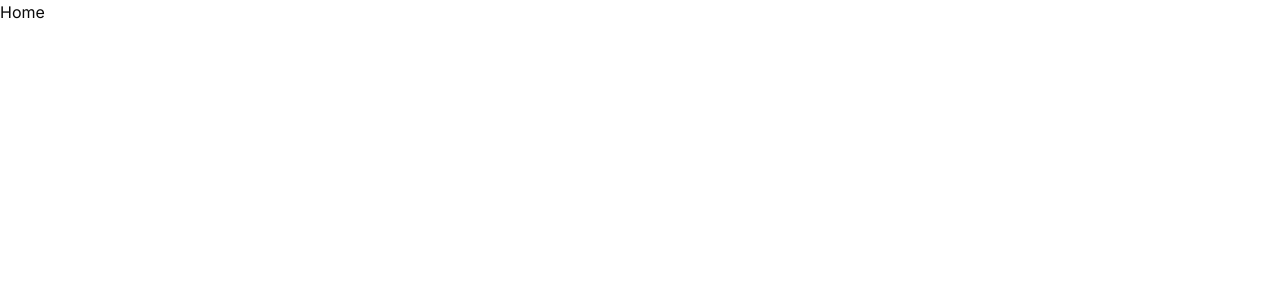
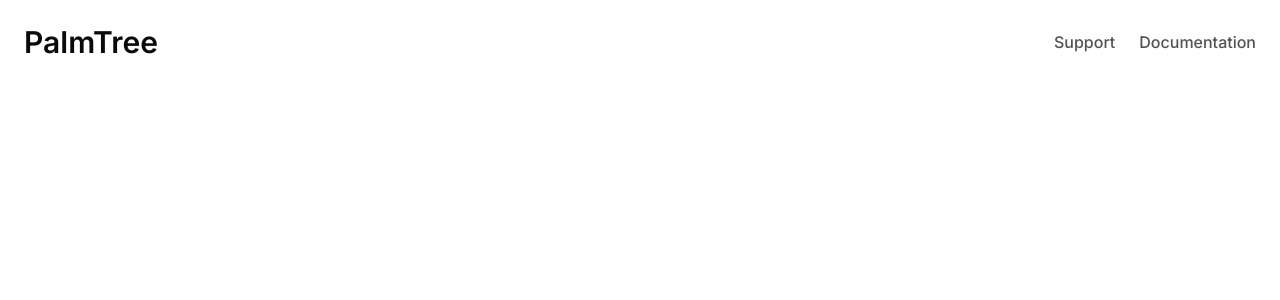
Before and after one commit to saadsayyed10/palmtree, a Next.js app in the folder frontend/: page / in a window 1280 px wide. Shown: the top 300 px of the page. Built offline with nearby package versions, Linux system fonts and the light colour scheme.

Commit message:
Home page Navbar

```diff
--- /dev/null
+++ b/frontend/app/(home)/layout.tsx
@@ -0,0 +1,7 @@
+import { ReactNode } from "react";
+
+const HomeLayout = ({ children }: { children: ReactNode }) => {
+  return <main>{children}</main>;
+};
+
+export default HomeLayout;
--- /dev/null
+++ b/frontend/app/(home)/page.tsx
@@ -0,0 +1,17 @@
+import Link from "next/link";
+
+const Home = () => {
+  return (
+    <div className="flex justify-center items-center w-full lg:p-6">
+      <header className="flex justify-between items-center w-full">
+        <h1 className="lg:text-3xl font-semibold">PalmTree</h1>
+        <div className="flex justify-end items-end w-full lg:gap-x-6 text-neutral-600 font-medium">
+          <Link href={"/support"}>Support</Link>
+          <Link href={"/documentation"}>Documentation</Link>
+        </div>
+      </header>
+    </div>
+  );
+};
+
+export default Home;
--- a/frontend/app/layout.tsx
+++ b/frontend/app/layout.tsx
@@ -3,7 +3,7 @@ import { Geist, Geist_Mono, Inter } from "next/font/google";
 import "./globals.css";
 import { cn } from "@/lib/utils";
 
-const inter = Inter({subsets:['latin'],variable:'--font-sans'});
+const inter = Inter({ subsets: ["latin"], variable: "--font-sans" });
 
 const geistSans = Geist({
   variable: "--font-geist-sans",
@@ -16,8 +16,8 @@ const geistMono = Geist_Mono({
 });
 
 export const metadata: Metadata = {
-  title: "Create Next App",
-  description: "Generated by create next app",
+  title: "Codename: Palmtree",
+  description: "",
 };
 
 export default function RootLayout({
--- a/frontend/app/page.tsx
+++ /dev/null
@@ -1,5 +0,0 @@
-const Home = () => {
-  return <div>Home</div>;
-};
-
-export default Home;
```
